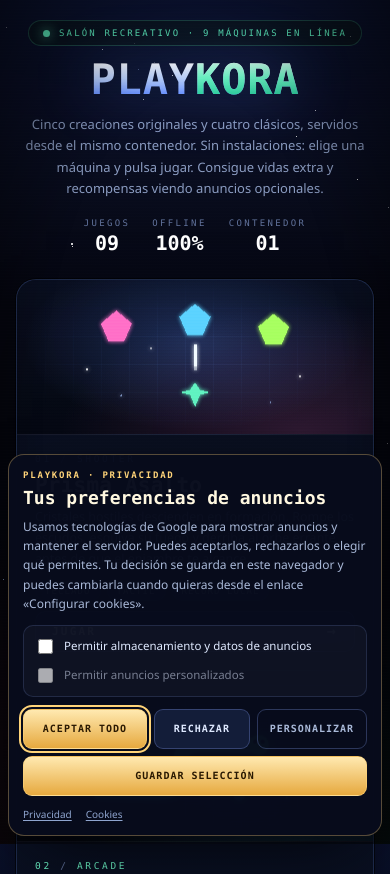
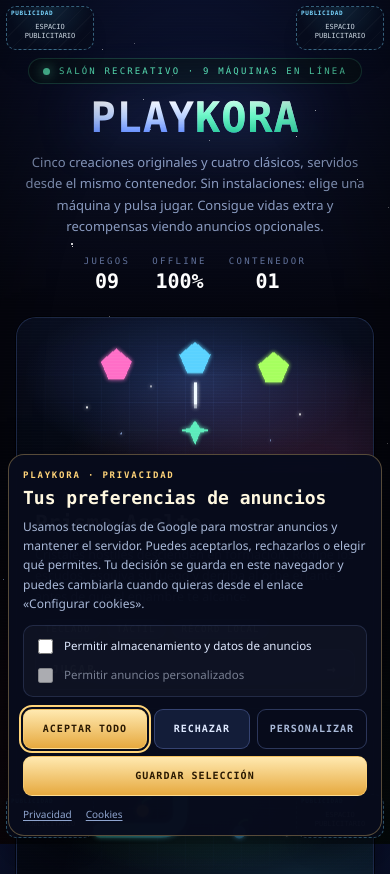
Before and after one commit to jivan239/Page-web, a plain HTML site: page index.html in a window 390 px wide. Shown: the top 874 px of the page. Drawn offline with Linux system fonts and the light colour scheme.

Commit message:
Corregir fondo de 2048 y Asteroids y fijar anuncios en el hub

```diff
--- a/css/hub.css
+++ b/css/hub.css
@@ -22,7 +22,7 @@ html {
 body {
   margin: 0;
   min-height: 100dvh;
-  padding: clamp(20px, 4vw, 56px) clamp(16px, 4vw, 40px);
+  padding: clamp(84px, 8vw, 96px) clamp(16px, 4vw, 40px);
   display: flex;
   align-items: center;
   justify-content: center;
@@ -65,6 +65,97 @@ body {
 
 .fx--vignette {
   background: radial-gradient(ellipse at center, transparent 55%, rgba(0, 0, 0, 0.5) 100%);
+}
+
+/* ---------- Espacios publicitarios fijos en las esquinas ---------- */
+
+.hub-ads {
+  position: fixed;
+  inset: 0;
+  z-index: 3;
+  pointer-events: none;
+}
+
+.hub-ad {
+  position: absolute;
+  display: grid;
+  place-content: center;
+  gap: 2px;
+  width: clamp(92px, 10vw, 136px);
+  min-height: 58px;
+  padding: 14px 8px 8px;
+  overflow: hidden;
+  border: 1px dashed rgba(122, 214, 255, 0.42);
+  border-radius: 10px;
+  background:
+    radial-gradient(circle at 50% 0%, rgba(90, 210, 255, 0.12), transparent 70%),
+    rgba(6, 12, 28, 0.86);
+  box-shadow: 0 14px 34px -20px rgba(0, 0, 0, 0.95);
+  text-align: center;
+}
+
+.hub-ad::after {
+  content: "";
+  position: absolute;
+  inset: 0;
+  background: repeating-linear-gradient(
+    135deg,
+    transparent 0 10px,
+    rgba(255, 255, 255, 0.025) 10px 11px
+  );
+}
+
+.hub-ad--tl {
+  top: 12px;
+  left: 12px;
+}
+
+.hub-ad--tr {
+  top: 12px;
+  right: 12px;
+}
+
+.hub-ad--bl {
+  bottom: 12px;
+  left: 12px;
+}
+
+.hub-ad--br {
+  bottom: 12px;
+  right: 12px;
+}
+
+.hub-ad__text,
+.hub-ad__hint {
+  position: relative;
+  z-index: 1;
+}
+
+.hub-ad__label {
+  position: absolute;
+  top: 4px;
+  left: 7px;
+  z-index: 1;
+  color: #7ad6ff;
+  font-family: var(--font-display);
+  font-size: 7px;
+  font-weight: 700;
+  letter-spacing: 0.16em;
+  text-transform: uppercase;
+}
+
+.hub-ad__text {
+  color: rgba(234, 246, 255, 0.86);
+  font-family: var(--font-display);
+  font-size: 9px;
+  line-height: 1.2;
+  letter-spacing: 0.06em;
+  text-transform: uppercase;
+}
+
+.hub-ad__hint {
+  color: rgba(234, 246, 255, 0.5);
+  font-size: 8px;
 }
 
 .hub {
@@ -603,6 +694,53 @@ kbd {
 }
 
 @media (max-width: 680px) {
+  body {
+    padding-top: 58px;
+    padding-bottom: 58px;
+  }
+
+  .hub-ad {
+    width: 88px;
+    min-height: 44px;
+    padding: 12px 5px 5px;
+  }
+
+  .hub-ad--tl,
+  .hub-ad--tr {
+    top: 6px;
+  }
+
+  .hub-ad--bl,
+  .hub-ad--br {
+    bottom: 6px;
+  }
+
+  .hub-ad--tl,
+  .hub-ad--bl {
+    left: 6px;
+  }
+
+  .hub-ad--tr,
+  .hub-ad--br {
+    right: 6px;
+  }
+
+  .hub-ad__label {
+    top: 2px;
+    left: 4px;
+    font-size: 6px;
+    letter-spacing: 0.1em;
+  }
+
+  .hub-ad__text {
+    font-size: 7px;
+    letter-spacing: 0;
+  }
+
+  .hub-ad__hint {
+    display: none;
+  }
+
   .catalog {
     grid-template-columns: minmax(0, 1fr);
   }
--- a/games/2048/css/styles.css
+++ b/games/2048/css/styles.css
@@ -10,9 +10,22 @@
   --g-font: system-ui, -apple-system, "Segoe UI", sans-serif;
 }
 
+html,
 body {
+  min-height: 100%;
+}
+
+body {
+  margin: 0;
+  min-height: 100dvh;
+  background:
+    radial-gradient(900px 620px at 50% -14%, rgba(255, 212, 121, 0.13), transparent 66%),
+    radial-gradient(760px 480px at 108% 108%, rgba(91, 140, 255, 0.12), transparent 60%),
+    radial-gradient(680px 440px at -8% 100%, rgba(200, 166, 255, 0.08), transparent 60%),
+    var(--g-bg);
   color: var(--g-text);
   font-family: var(--g-font);
+  -webkit-font-smoothing: antialiased;
 }
 
 .shell {
--- a/games/asteroids/css/styles.css
+++ b/games/asteroids/css/styles.css
@@ -10,9 +10,22 @@
   --g-font: system-ui, -apple-system, "Segoe UI", sans-serif;
 }
 
+html,
 body {
+  min-height: 100%;
+}
+
+body {
+  margin: 0;
+  min-height: 100dvh;
+  background:
+    radial-gradient(900px 620px at 50% -14%, rgba(111, 233, 255, 0.14), transparent 66%),
+    radial-gradient(760px 480px at 108% 108%, rgba(91, 140, 255, 0.12), transparent 60%),
+    radial-gradient(680px 440px at -8% 100%, rgba(200, 166, 255, 0.08), transparent 60%),
+    var(--g-bg);
   color: var(--g-text);
   font-family: var(--g-font);
+  -webkit-font-smoothing: antialiased;
 }
 
 .shell {
--- a/index.html
+++ b/index.html
@@ -19,6 +19,29 @@
     <canvas id="stars" aria-hidden="true"></canvas>
     <div class="fx fx--scanlines" aria-hidden="true"></div>
     <div class="fx fx--vignette" aria-hidden="true"></div>
+
+    <aside class="hub-ads" aria-label="Espacios publicitarios">
+      <div class="hub-ad hub-ad--tl">
+        <span class="hub-ad__label">Publicidad</span>
+        <span class="hub-ad__text">Espacio publicitario</span>
+        <span class="hub-ad__hint">Anuncio simulado</span>
+      </div>
+      <div class="hub-ad hub-ad--tr">
+        <span class="hub-ad__label">Publicidad</span>
+        <span class="hub-ad__text">Espacio publicitario</span>
+        <span class="hub-ad__hint">Anuncio simulado</span>
+      </div>
+      <div class="hub-ad hub-ad--bl">
+        <span class="hub-ad__label">Publicidad</span>
+        <span class="hub-ad__text">Espacio publicitario</span>
+        <span class="hub-ad__hint">Anuncio simulado</span>
+      </div>
+      <div class="hub-ad hub-ad--br">
+        <span class="hub-ad__label">Publicidad</span>
+        <span class="hub-ad__text">Espacio publicitario</span>
+        <span class="hub-ad__hint">Anuncio simulado</span>
+      </div>
+    </aside>
 
     <main class="hub">
       <header class="hero">
```
Also changed, not shown: 1 other file.
